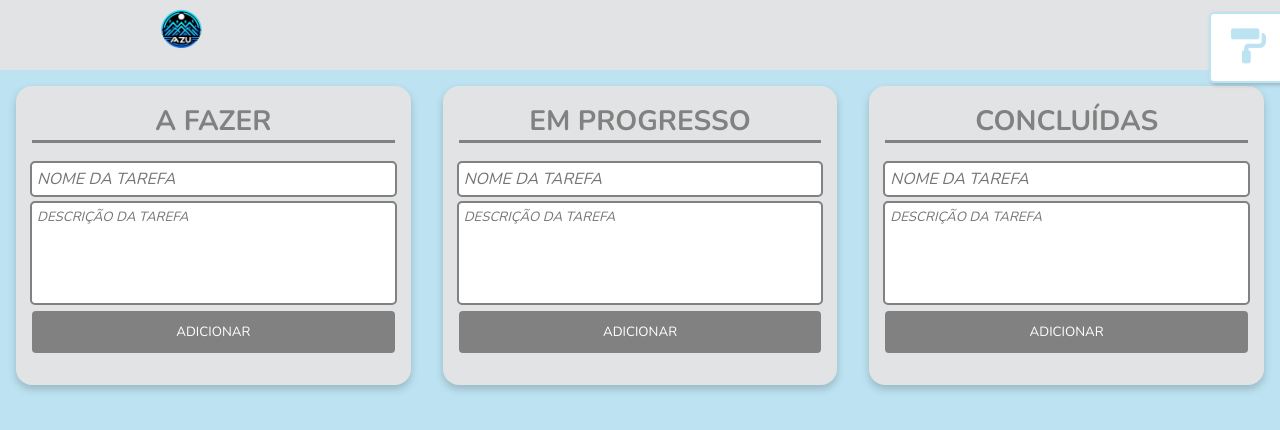
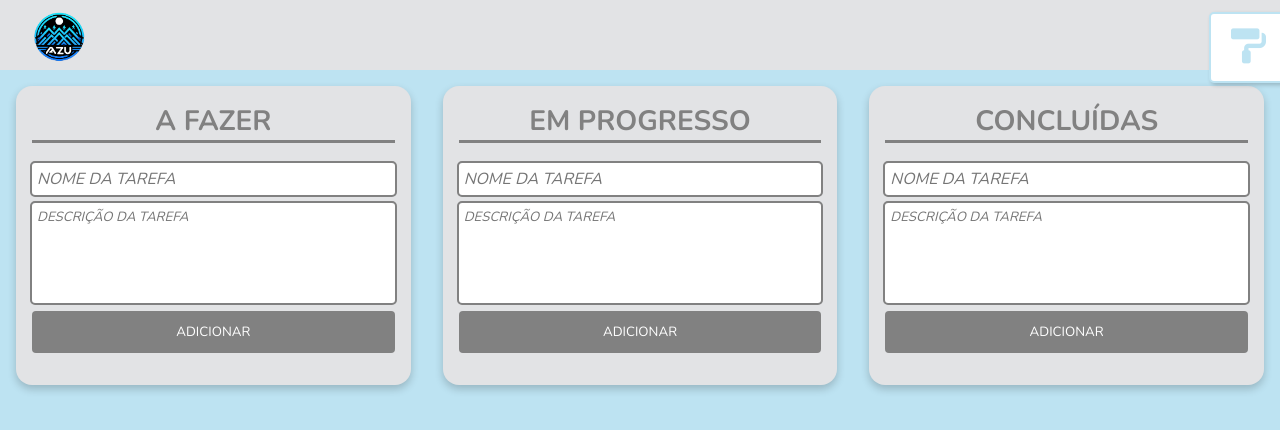
Before and after one commit to wlodfelipe/WebDevLearning, a plain HTML site: page AzuMedieval/index.html in a window 1280 px wide. Drawn offline with nearby package versions, Linux system fonts and the light colour scheme.

Commit message:
Att a Logo

```diff
--- a/AzuMedieval/style.css
+++ b/AzuMedieval/style.css
@@ -34,7 +34,9 @@ header {
 
 #logoAzu {
     display: hidden;
-
+    width: 75px;
+    height: auto;
+    margin: 0  -130px;
 }
 
 .color-switcher {
```
